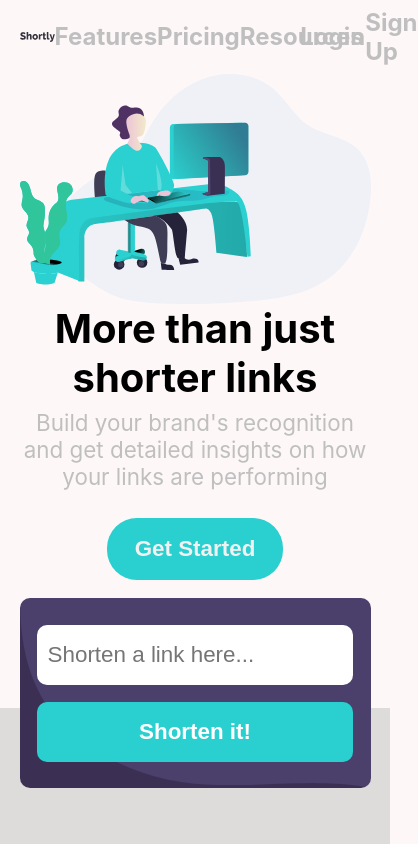
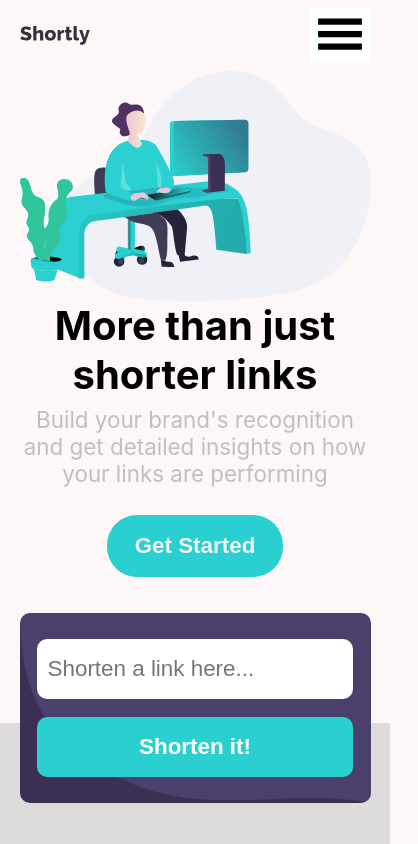
Before and after one commit to Inioluwa1/URLShortener, a React (Vite) app: page / in a window 390 px wide. Shown: the top 844 px of the page, 418 px wide, since content can reach past the window. Built offline with nearby package versions, Linux system fonts and the light colour scheme.

Commit message:
Adjusted the header file for hamburger effect

```diff
--- a/src/App.jsx
+++ b/src/App.jsx
@@ -1,3 +1,4 @@
+import { useState } from 'react'
 import Header from './Pages/Header'
 import Main from './Pages/Main'
 import Search from './Pages/Search'
@@ -6,13 +7,14 @@ import Footer from './Pages/Footer'
 import './App.css'
 
 function App() {
+  const[isOpen, setisOpen] = useState(false)
 
 
   return (
     <>
-      <Header />
+      <Header isOpen={isOpen} setisOpen={setisOpen} />
 
-      <Main />
+      <Main isOpen={isOpen} />
 
       <div className='OtherColour'>
         <div className='Search'>
--- a/src/Pages/Header.css
+++ b/src/Pages/Header.css
@@ -6,16 +6,40 @@
     align-items: center;
     /* border: 2px solid blue; */
 }
+.shortly{
+    /* border: 3px solid; */
+    width: 20%;
+}
+
+.hamburger{
+    background-color: white;
+    border: none;
+    cursor: pointer;
+    display: none;
+}
+
+.toggle{
+    color: black;
+    border: none;
+    background-color: white;
+}
 .linkcontainer h2{
     cursor: pointer;
     color: rgb(191, 191, 191);
 }
-
+.all-links{
+    width: 100%;
+    /* border: 3px solid; */
+    display: flex;
+    justify-content: space-between;
+    margin-left: 2%;
+}
 .links{
     display: flex;
     justify-content: space-between;
     align-items: center;
-    width: 50%
+    width: 30%;
+    /* border: 3px solid; */
 }
 .links img {
     width: 20%;
@@ -31,6 +55,7 @@
     align-items: center;
     width: 20%;
     text-transform: capitalize;
+    /* border: 3px solid; */
 }
 
 .checkin h2:hover{
@@ -41,3 +66,43 @@
     width: 50%;
     text-align: center;
 }
+
+@media screen and (max-width: 450px) {
+    .hamburger{
+        display: block;
+    }
+
+    .all-links{
+        display: none;
+        flex-direction: column;
+        justify-content: space-between;
+        align-items: center;
+        /* border: 3px solid; */
+        position: absolute;
+        top: 60px;
+        right: 0;
+        text-align: center;
+        width: 100%;
+        height: auto;
+        background-color: white;
+
+    }
+    .all-links.show{
+        display: flex;
+    }
+
+    .links{
+        flex-direction: column;
+        width: 100%;
+    }
+    .links h2{
+        margin-bottom: 2%;
+    }
+    .checkin{
+        flex-direction: column;
+        width: 100%;
+    }
+    .checkin h2{
+        margin-bottom: 2%;
+    }
+}
--- a/src/Pages/Header.jsx
+++ b/src/Pages/Header.jsx
@@ -1,11 +1,21 @@
-import React from 'react'
+import React, { useState } from 'react'
+import { GiHamburgerMenu } from "react-icons/gi";
+import { IoMdClose } from "react-icons/io";
 import "./Header.css"
 
-export default function Header() {
+export default function Header({isOpen, setisOpen}) {
+
   return (
-    <div className='linkcontainer'>
+    <nav className='linkcontainer'>
+        <img src='/assets/logo.svg' className='shortly'/>
+
+        {/* Writing the hamburger code to display only in mobile mode */}
+        <button className='hamburger' onClick={() => setisOpen(!isOpen)}>
+          {isOpen? <IoMdClose size={50} className='toggle' /> : <GiHamburgerMenu size={50} className='toggle'/> }
+        </button>
+
+        <div className={`all-links ${isOpen? 'show' : ''}`} >
           <div className='links'>
-          <img src='/assets/logo.svg'/>
             <h2> Features </h2>
             <h2> Pricing </h2>
             <h2> Resources </h2>
@@ -15,5 +25,6 @@ export default function Header() {
             <h2> Sign up </h2>
           </div>
         </div>
+     </nav>
   )
 }
--- a/src/Pages/Main.css
+++ b/src/Pages/Main.css
@@ -55,6 +55,9 @@
         width: 100%;
         overflow: hidden;
     }
+    .WorkingImage.push{
+        margin-top: 200px;
+    }
     .HeaderandText{
         width: 100%;
         display: flex;
@@ -77,6 +80,7 @@
         width: 50%;
         padding: 5% 0;
         font-size: 1.4rem;
+        margin-bottom: 5%;
     }
 
 }
--- a/src/Pages/Main.jsx
+++ b/src/Pages/Main.jsx
@@ -1,7 +1,7 @@
 import React from 'react'
 import "./Main.css"
 
-export default function Main() {
+export default function Main( {isOpen}) {
   return (
     <div className='MainContainer'>
       <div className='HeaderandText'>
@@ -9,7 +9,7 @@ export default function Main() {
         <p> Build your brand's recognition and get detailed insights on how your links are performing </p>
         <button> Get Started </button>
       </div>
-      <img src='assets/illustration-working.svg' alt='Working Image' className='WorkingImage' />
+      <img src='assets/illustration-working.svg' alt='Working Image' className={`WorkingImage ${isOpen? 'push' : '' } `} />
     </div>
   )
 }
--- a/src/Pages/Search.css
+++ b/src/Pages/Search.css
@@ -77,6 +77,8 @@
 .search{
     width: 58%;
     /* border: 3px solid; */
+    overflow-wrap: break-word;
+    padding: 0 1%;
 }
 .searchandbutton{
     display: flex;
@@ -178,9 +180,10 @@
         margin-top: 5%;
     }
     .search{
-        border: 3px solid;
+        /* border: 3px solid; */
         overflow-wrap: break-word;
         width: 100%;
+        padding: 0 1%;
     }
     .searchandbutton{
         flex-direction: column;
```
Lines whose indentation alone changed are shown as unchanged.
